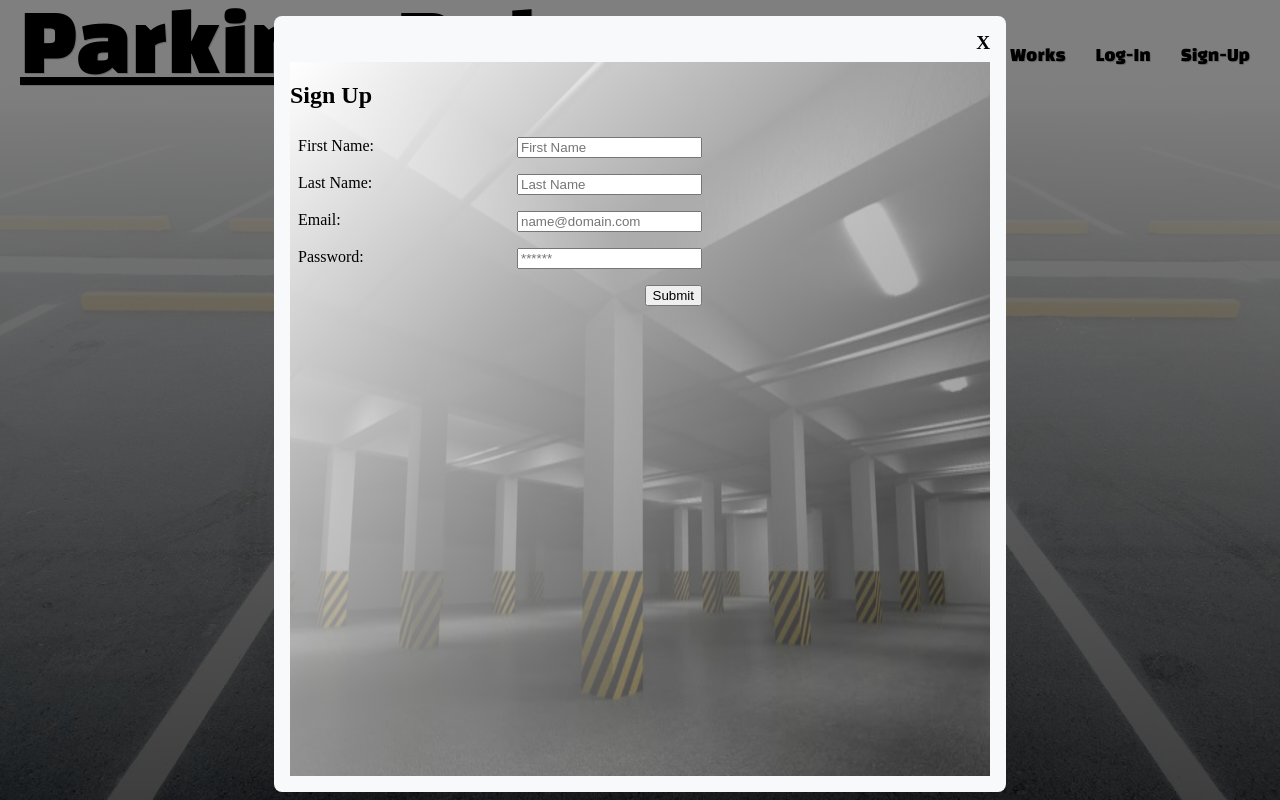
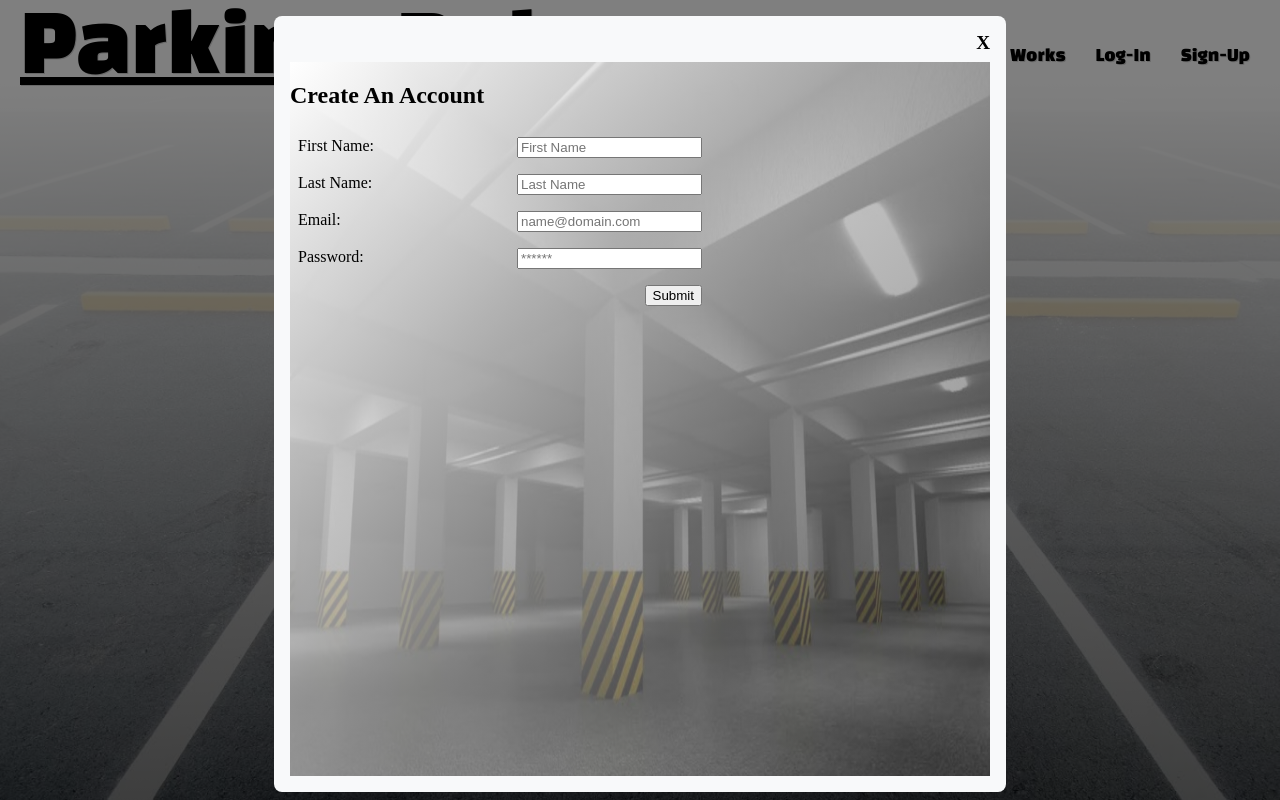
Before and after one commit to the-glorious-4/parking-pal, a React (Create React App) app in the folder client/: page / in a window 1280 px wide. Both pictures are taken after a click on the element "Sign-Up". Shown: the top 800 px of the page. Built offline with nearby package versions, Linux system fonts and the light colour scheme.

Commit message:
changed signup form title

```diff
--- a/client/src/components/SignupModal/index.jsx
+++ b/client/src/components/SignupModal/index.jsx
@@ -25,7 +25,7 @@ const SignupModal = () => {
     return (
         <Modal>
             <div className="modal-bg">
-                <h2>Sign Up</h2>
+                <h2>Create An Account</h2>
                 <form className="signupForm" onSubmit={handleFormSubmit}>
                     <div className="field">
                         <label htmlFor="firstName">First Name:</label>
```
